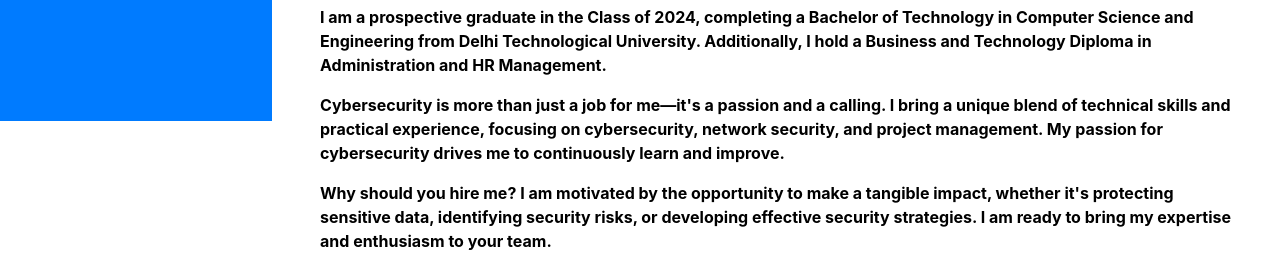
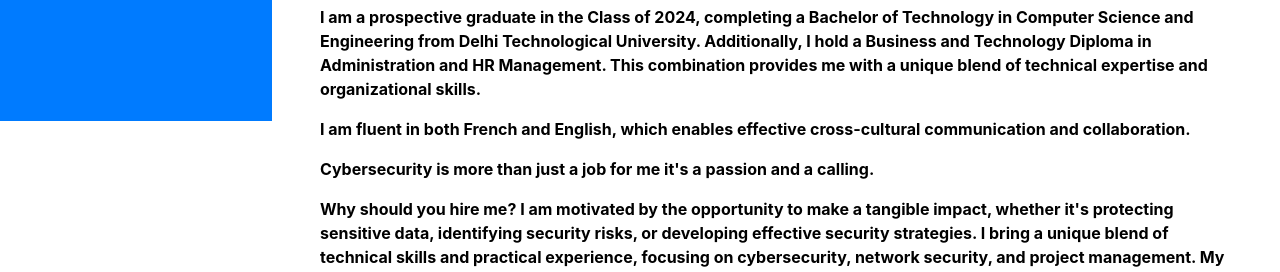
Before and after one commit to abdoulasani/Mycyberfolio, a website with bundled scripts: page index.html in a window 1280 px wide. Shown: the part 679-951 px from the top of the page. Built offline with nearby package versions, Linux system fonts and the light colour scheme; a web font is replaced by a local one.

Commit message:
Update index.html

```diff
--- a/index.html
+++ b/index.html
@@ -157,11 +157,11 @@
         <h3>Summary</h3>
         <p><strong style="color: black;">Hello! Welcome to my portfolio 🙂. I'm Abdoulahi Sani Adamou, a 26-year-old aspiring cybersecurity enthusiast.</strong></p>
 
-  <p><strong style="color: black;">I am a prospective graduate in the Class of 2024, completing a Bachelor of Technology in Computer Science and Engineering from Delhi Technological University. Additionally, I hold a Business and Technology Diploma in Administration and HR Management.</strong></p>
+  <p><strong style="color: black;">I am a prospective graduate in the Class of 2024, completing a Bachelor of Technology in Computer Science and Engineering from Delhi Technological University. Additionally, I hold a Business and Technology Diploma in Administration and HR Management. This combination provides me with a unique blend of technical expertise and organizational skills.</strong></p>
+  <p><strong style="color: black;">I am fluent in both French and English, which enables effective cross-cultural communication and collaboration.</strong></p>
+  <p><strong style="color: black;">Cybersecurity is more than just a job for me it's a passion and a calling.</strong></p>
 
-  <p><strong style="color: black;">Cybersecurity is more than just a job for me—it's a passion and a calling. I bring a unique blend of technical skills and practical experience, focusing on cybersecurity, network security, and project management. My passion for cybersecurity drives me to continuously learn and improve.</strong></p>
-
-  <p><strong style="color: black;">Why should you hire me? I am motivated by the opportunity to make a tangible impact, whether it's protecting sensitive data, identifying security risks, or developing effective security strategies. I am ready to bring my expertise and enthusiasm to your team.</strong></p>
+  <p><strong style="color: black;">Why should you hire me? I am motivated by the opportunity to make a tangible impact, whether it's protecting sensitive data, identifying security risks, or developing effective security strategies. I bring a unique blend of technical skills and practical experience, focusing on cybersecurity, network security, and project management. My passion for cybersecurity drives me to continuously learn and improve.I am ready to bring my expertise and enthusiasm to your team.</strong></p>
     </div></div>
 
     <div>
```
